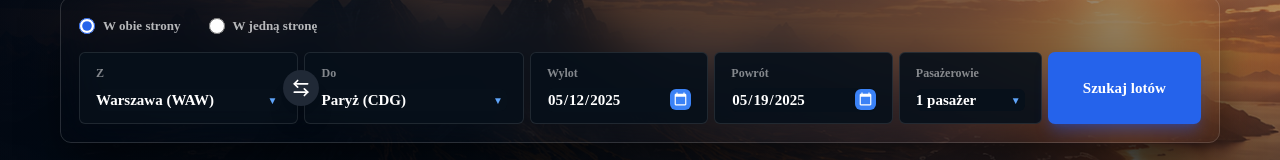
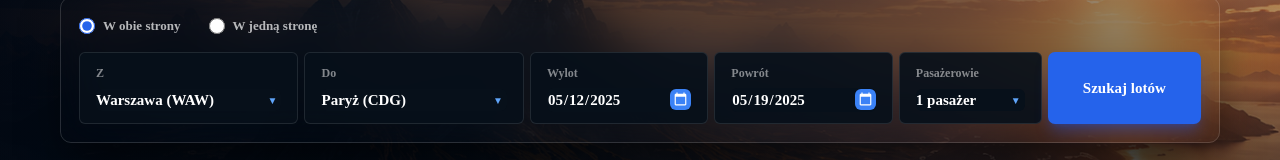
Before and after one commit to Arkadiusz-Adamowicz/Remedium, a React (Vite) app: page / in a window 1280 px wide. Shown: the part 453-613 px from the top of the page. Built offline with nearby package versions, Linux system fonts and the light colour scheme; a web font is replaced by a local one.

Commit message:
fix errors

```diff
--- a/src/pages/Home.jsx
+++ b/src/pages/Home.jsx
@@ -200,11 +200,6 @@ function FlightSearch() {
   const [returnDate, setReturnDate] = useState("2025-05-19");
   const [passengers, setPassengers] = useState("1 pasażer");
 
-  const swapDirections = () => {
-    setFrom(to);
-    setTo(from);
-  };
-
   return (
     <div className="mt-[34px] rounded-[11px] border border-white/15 bg-[#050b12]/92 p-4 shadow-2xl shadow-black/70 backdrop-blur-xl sm:p-[18px]">
       <div className="mb-[16px] flex flex-wrap gap-x-[28px] gap-y-3 text-[13px] font-semibold text-white/70">
@@ -222,11 +217,6 @@ function FlightSearch() {
           <input type="radio" name="trip" className="h-4 w-4 accent-blue-600" />
           W jedną stronę
         </label>
-
-        {/* <label className="flex cursor-pointer items-center gap-2">
-          <input type="radio" name="trip" className="h-4 w-4 accent-blue-600" />
-          Multi-city
-        </label> */}
       </div>
 
       <div className="grid gap-3 md:grid-cols-2 xl:grid-cols-[1.23fr_1.23fr_1fr_1fr_.8fr_.86fr] xl:gap-[6px]">
@@ -234,15 +224,6 @@ function FlightSearch() {
 
         <div className="relative">
           <SelectBox label="Do" value={to} onChange={setTo} />
-
-          <button
-            type="button"
-            onClick={swapDirections}
-            aria-label="Zamień kierunki lotu"
-            className="absolute right-4 top-4 z-20 flex h-[36px] w-[36px] items-center justify-center rounded-full bg-[#202936] shadow-xl transition hover:scale-105 hover:bg-blue-600 xl:-left-[21px] xl:top-1/2 xl:-translate-y-1/2"
-          >
-            <ArrowLeftRight className="h-5 w-5 text-white" />
-          </button>
         </div>
 
         <DateBox
```
